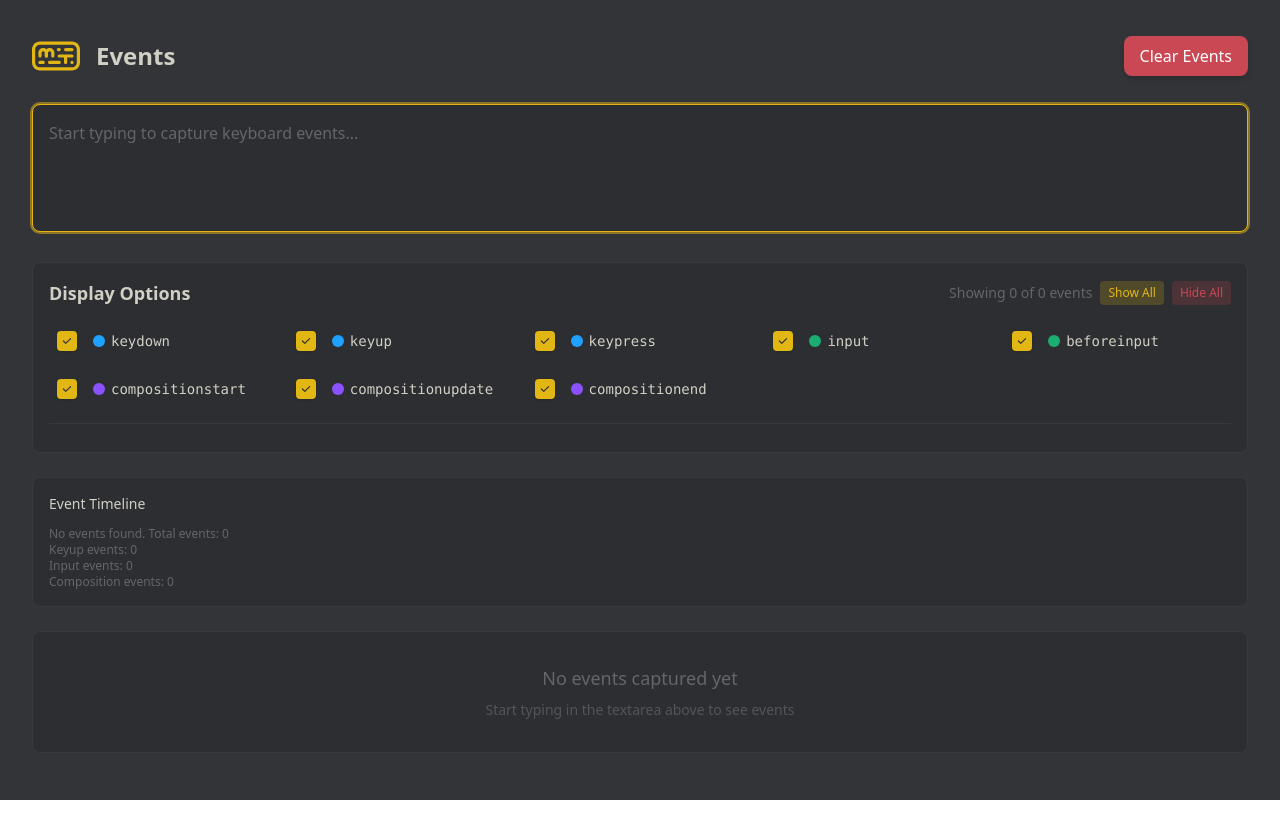
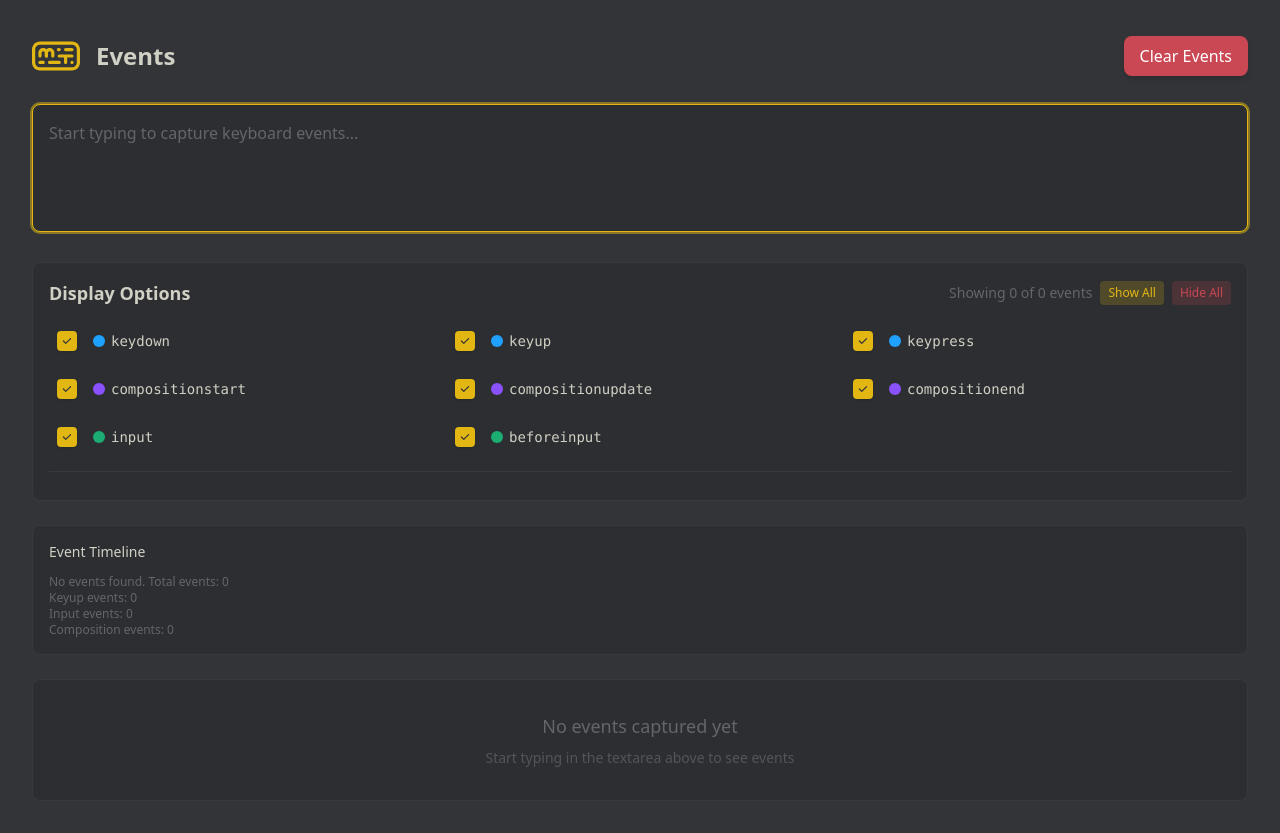
Before and after one commit to monkeytypegame/monkeytype-events, a React (Vite) app: page / in a window 1280 px wide. Before the commit the page ends 800 px from the top, so only its background shows below. Built offline with nearby package versions, Linux system fonts and the light colour scheme.

Commit message:
refactor: reorder event types for clarity and adjust grid layout

```diff
--- a/src/components/EventOptions.tsx
+++ b/src/components/EventOptions.tsx
@@ -29,12 +29,6 @@
       label: "keypress",
       description: "Key press (deprecated)",
     },
-    { key: "input", label: "input", description: "Text input changes" },
-    {
-      key: "beforeinput",
-      label: "beforeinput",
-      description: "Before text input",
-    },
     {
       key: "compositionstart",
       label: "compositionstart",
@@ -49,6 +43,12 @@
       key: "compositionend",
       label: "compositionend",
       description: "IME composition end",
+    },
+    { key: "input", label: "input", description: "Text input changes" },
+    {
+      key: "beforeinput",
+      label: "beforeinput",
+      description: "Before text input",
     },
   ] as const;
 
@@ -97,7 +97,7 @@
       </div>
 
       {/* Event type toggles */}
-      <div className="grid grid-cols-2 md:grid-cols-3 lg:grid-cols-5 gap-3">
+      <div className="grid grid-cols-1 sm:grid-cols-2 md:grid-cols-3 gap-3">
         {eventTypes.map(({ key, label, description }) => (
           <label
             key={key}
```
